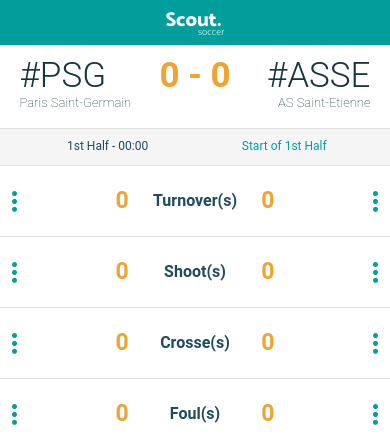
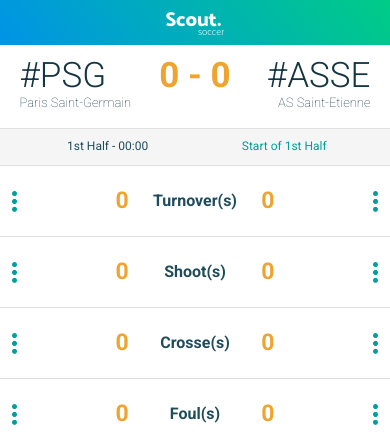
Before and after one commit to mattharbo/scout, a PHP site: page /rec.php in a window 390 px wide. Shown: the top 448 px of the page. Run offline with PHP 8.4, Linux system fonts and the light colour scheme.

Commit message:
Gradien in header

```diff
--- a/css/interface.css
+++ b/css/interface.css
@@ -54,7 +54,8 @@ a:active {
         width: 100%;
         height: 45px;
         text-align: center;
-        background-color: #029E9B;
+/*        background-color: #029E9B;*/
+        background: linear-gradient(50deg, #0093e7, #00cc86);
     }
 
     #logo_header{
--- a/rec.php
+++ b/rec.php
@@ -10,7 +10,7 @@
         </script>
 
         <link rel="stylesheet" href="./css/interface.css">
-<!--        <link href='https://fonts.googleapis.com/css?family=Roboto:400,500,300,100,700,900' rel='stylesheet' type='text/css'>-->
+        <link href='https://fonts.googleapis.com/css?family=Roboto:400,500,300,100,700,900' rel='stylesheet' type='text/css'>
 
         <script type="text/javascript" src='./js/scout.js'></script>
         <script type="text/javascript" src='./js/chrono.js'></script>
```
